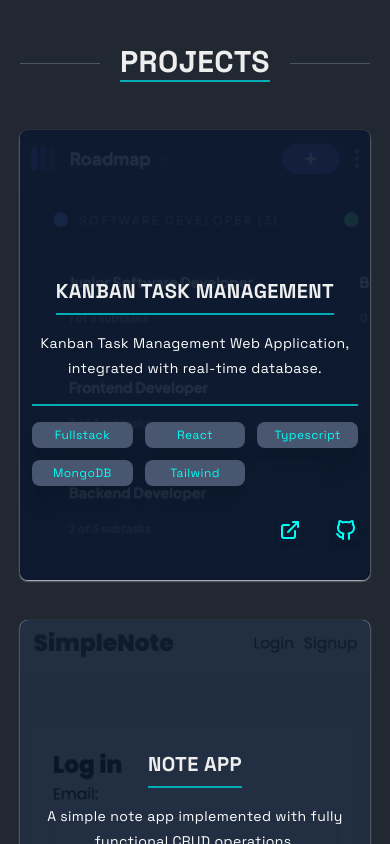
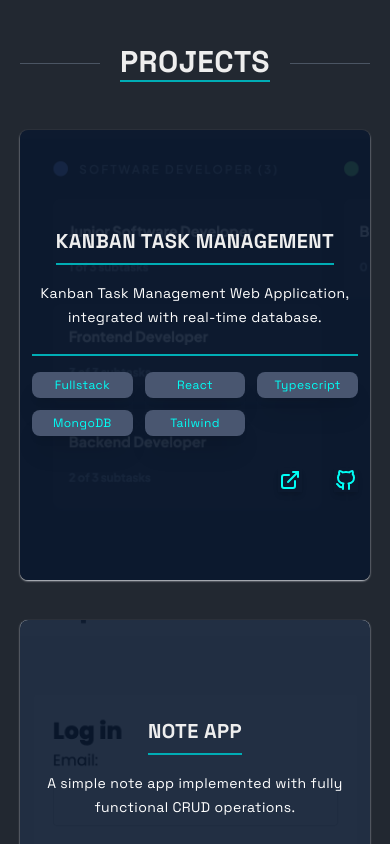
Before and after one commit to sqle157/personal-website, a React (Vite) app: page / in a window 390 px wide. Shown: the part 3600-4444 px from the top of the page. Built offline with nearby package versions, Linux system fonts and the light colour scheme.

Commit message:
Fix minor layout bug in mobile

```diff
--- a/src/components/Projects.jsx
+++ b/src/components/Projects.jsx
@@ -37,8 +37,8 @@ const Projects = () => {
 							({ id, image, title, description, tags, demo, code }) => (
 								<div
 									key={id}
-									className='group grid h-[450px] overflow-hidden rounded-lg bg-[#393E46] shadow-sm shadow-gray-300 sm:h-[350px]'>
-									<div className='col-span-full row-span-full h-full'>
+									className='group grid auto-rows-[450px] place-content-stretch overflow-hidden rounded-lg bg-[#393E46] shadow-sm shadow-gray-300 sm:auto-rows-[350px]'>
+									<div className='col-span-full row-span-full '>
 										<picture>
 											<source
 												media='(max-width: 640px)'
@@ -53,7 +53,7 @@ const Projects = () => {
 											/>
 										</picture>
 									</div>
-									<div className='col-span-full row-span-full flex flex-col items-center justify-center bg-[#0a192f]/90 p-3 text-center duration-500 ease-in-out sm:opacity-0 group-focus-within:sm:opacity-100 group-hover:sm:opacity-100'>
+									<div className='col-span-full row-span-full flex  flex-col items-center justify-center bg-[#0a192f]/90 p-3 text-center duration-500 ease-in-out sm:opacity-0 group-focus-within:sm:opacity-100 group-hover:sm:opacity-100'>
 										<h3 className='mx-auto border-b-2 border-b-[#00ADB5] py-2 text-xl font-bold uppercase text-[#eeeeee]'>
 											{title}
 										</h3>
```
